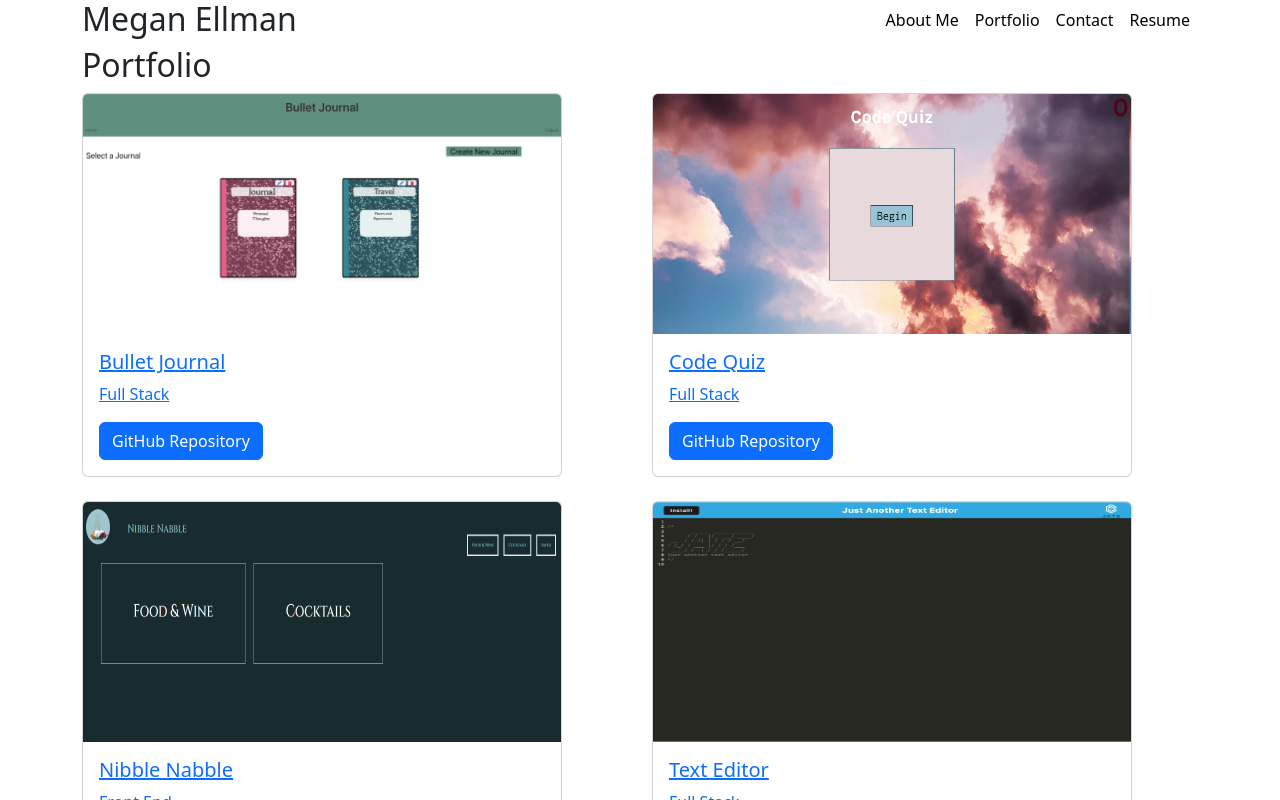
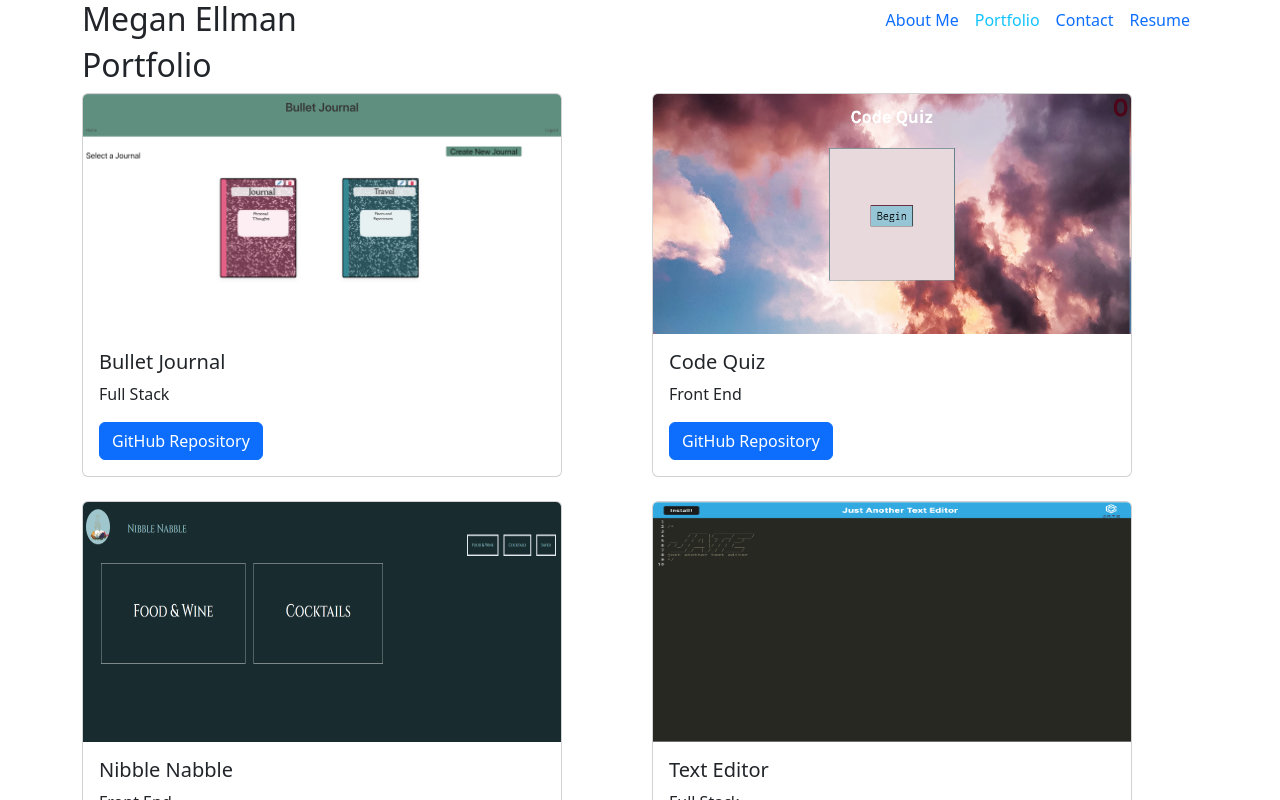
Before and after one commit to megellman/react-portfolio, a React (Create React App) app: page /Portfolio in a window 1280 px wide. Shown: the top 800 px of the page. Built offline with nearby package versions, Linux system fonts and the light colour scheme.

Commit message:
fix root route

```diff
--- a/package.json
+++ b/package.json
@@ -2,6 +2,7 @@
   "name": "react-portfolio",
   "version": "0.1.0",
   "private": true,
+  "homepage": "https://megellman.github.io/",
   "dependencies": {
     "@testing-library/jest-dom": "^5.16.5",
     "@testing-library/react": "^13.4.0",
@@ -16,6 +17,8 @@
     "web-vitals": "^2.1.4"
   },
   "scripts": {
+    "predeploy": "npm run build",
+    "deploy": "gh-pages -d build",
     "start": "react-scripts start",
     "build": "react-scripts build",
     "test": "react-scripts test",
@@ -38,5 +41,8 @@
       "last 1 firefox version",
       "last 1 safari version"
     ]
+  },
+  "devDependencies": {
+    "gh-pages": "^5.0.0"
   }
 }
--- a/src/components/Navigation.js
+++ b/src/components/Navigation.js
@@ -1,25 +1,26 @@
-import React from 'react';
+import React, { useState } from 'react';
 import { NavLink } from "react-router-dom";
 import '../custom.css'
 
 
 
 function Navigation() {
+    const [currentPage] = useState('About');
 
     return (
         <div className='col-6'>
         <ul className="nav justify-content-end">
-            <li className='nav-item p-2'>
-                <NavLink to="/" className="none">About Me</NavLink>
+            <li  className={currentPage === 'About' ? 'nav-item p-2 active' : 'nav-item p-2 none'}>
+                <NavLink style={{'textDecoration': 'none'}} to="/">About Me</NavLink>
             </li>
-            <li className='nav-item p-2'>
-                <NavLink to="/Portfolio"  className="none" >Portfolio</NavLink>
+            <li  className={currentPage === 'Portfolio' ? 'nav-item p-2 active' : 'nav-item p-2 none' }>
+                <NavLink style={{'textDecoration': 'none'}} to="/Portfolio"  >Portfolio</NavLink>
             </li>
-            <li className="nav-item p-2">
-                <NavLink to="/Contact"  className="none" >Contact</NavLink>
+            <li className={currentPage === 'Contact' ? 'nav-item p-2 active' : 'nav-item p-2 none' }>
+                <NavLink style={{'textDecoration': 'none'}} to="/Contact"  >Contact</NavLink>
             </li>
-            <li className='nav-item p-2'>
-                <NavLink to="/Resume"  className="none" >Resume</NavLink>
+            <li  className={currentPage === 'Resume' ? 'nav-item p-2 active' : 'nav-item p-2 none' }>
+                <NavLink style={{'textDecoration': 'none'}} to="/Resume"  >Resume</NavLink>
             </li>
         </ul>
         </div>
--- a/src/components/Project.js
+++ b/src/components/Project.js
@@ -6,14 +6,14 @@ function Project({ projects }) {
             {projects.map(item => (
                 <div className="col">
                     <div className="card" style={{ width: '30rem' }} key={item.id}>
-                        <a href={item.deployedLink}>
+                        <a href={item.deployedLink} >
                             <img src={item.image} style={{ width: '30rem', height: '15rem' }} className="card-img-top img-fluid" alt="..." />
+                        </a>
                             <div className="card-body">
                                 <h5 className="card-title">{item.name}</h5>
                                 <p className="card-text">{item.description}</p>
                                 <a href={item.repoLink} className="btn btn-primary">GitHub Repository</a>
                             </div>
-                        </a>
                     </div>
                 </div>
 
--- a/src/components/pages/About.js
+++ b/src/components/pages/About.js
@@ -5,8 +5,8 @@ export default function AboutMe() {
     return (
         <div>
             <h2>About Me</h2>
-            <img src={headshot} alt='headshot'/>
-            <p>Here's some stuff about me</p>
+            <img src={headshot} alt='headshot' />
+            <p>Aspiring Fullstack Developer, Megan Ellman, is a problem solver with a passion for software development. She has experience in both front-end and back-end development, making her a valuable asset to any software development team. She has worked as a Talent Development Specialist and Onboarding Coordinator at ClickUp, where she designed and implemented an onboarding program that ensured new hires seamlessly integrated into the organization. Additionally, they developed and delivered training programs for employees at all levels, including leadership development, soft skills training, and technical training.</p>
         </div>
     )
 }
--- a/src/components/pages/Portfolio.js
+++ b/src/components/pages/Portfolio.js
@@ -12,7 +12,7 @@ const projects = [
     {
         id: 2,
         name: 'Code Quiz',
-        description: 'Full Stack',
+        description: 'Front End',
         deployedLink: 'https://megellman.github.io/code-quiz/',
         repoLink: 'https://github.com/megellman/code-quiz',
         image: require('../../assets/code-quiz.png'),
--- a/src/custom.css
+++ b/src/custom.css
@@ -1,8 +1,9 @@
 .active{
-    color:rgb(17, 195, 255)
+    color:rgb(17, 195, 255);
+    text-decoration: none;
 }
 
 .none{
     text-decoration: none;
-    color: black;
+    color: black !important;
 }
```
Also changed, not shown: src/components/PortfolioContainer.js (deleted, +0 -33 lines), 2 other files (tests, documents, lock files or other folders).
